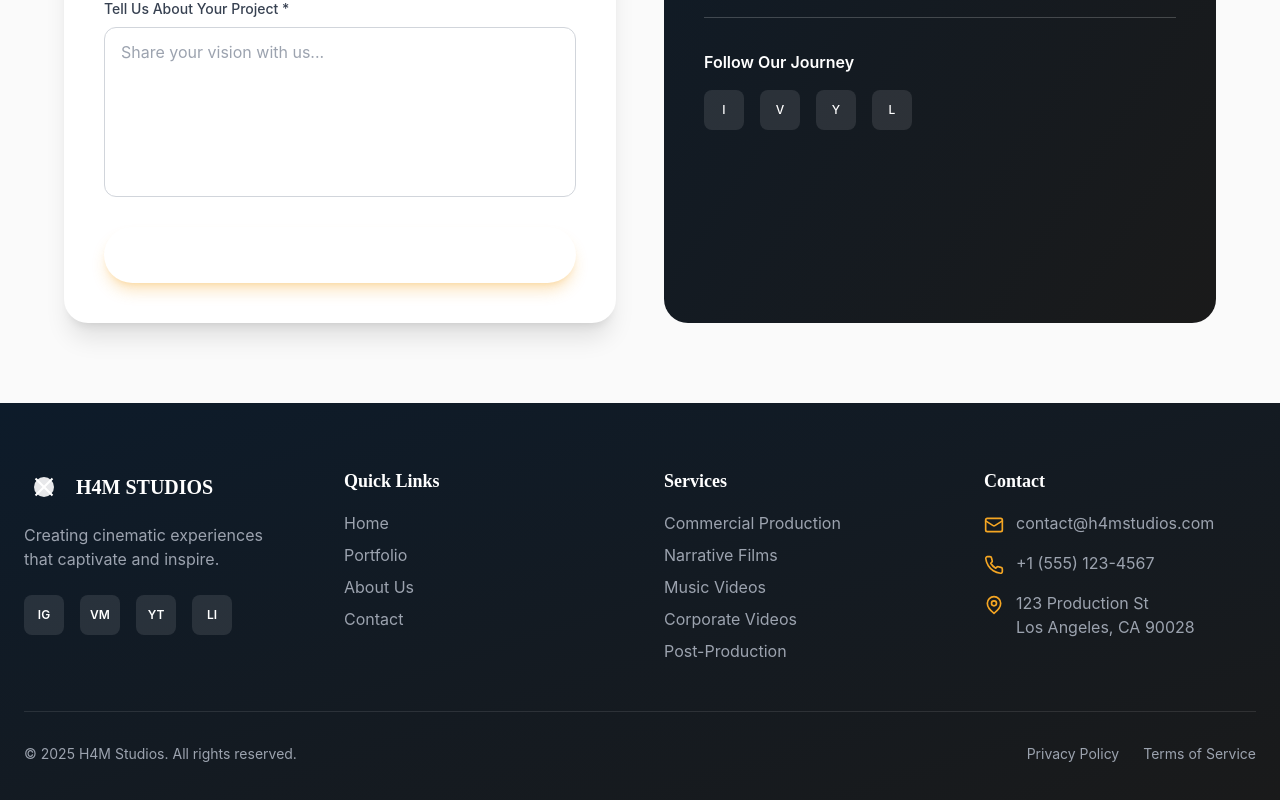
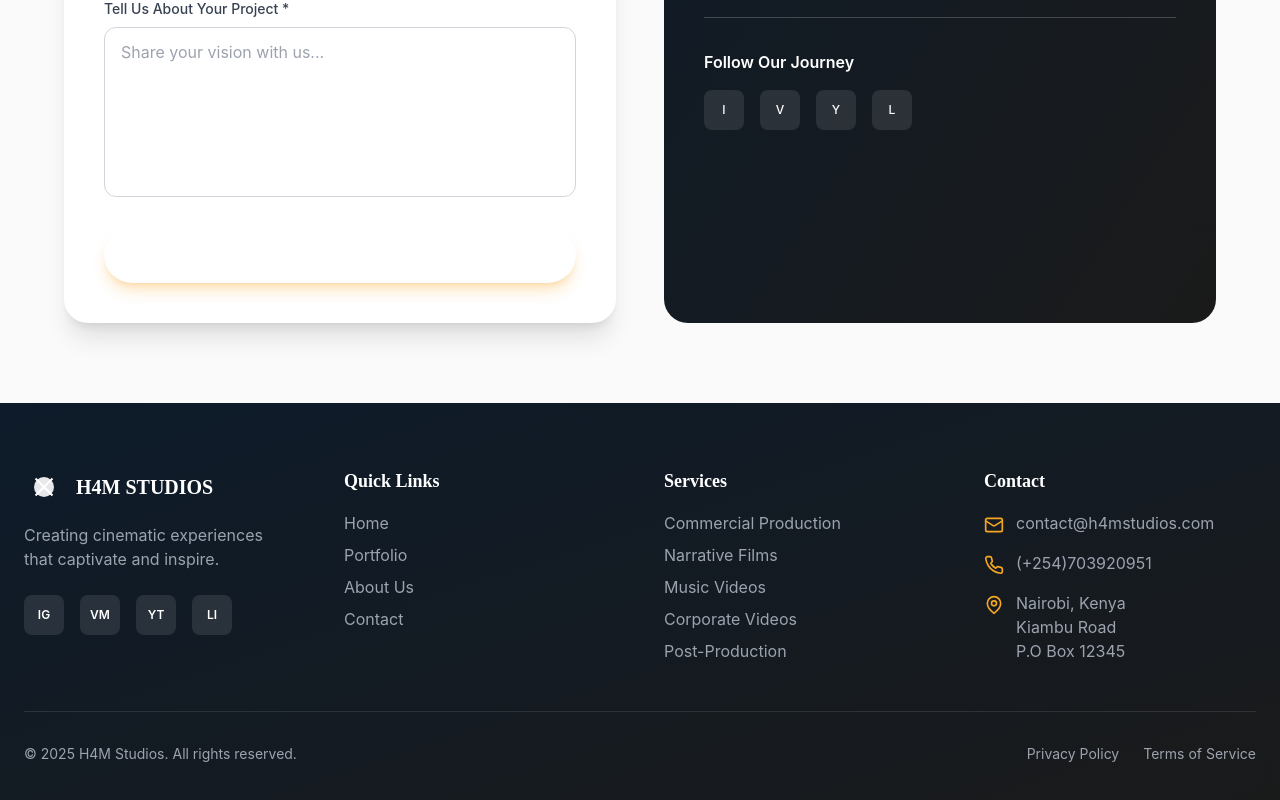
Before and after one commit to Techtoxic/cinema, a Next.js app: page /contact in a window 1280 px wide. Shown: the part 791-1591 px from the top of the page. Built offline with nearby package versions, Linux system fonts and the light colour scheme.

Commit message:
Initial commit: H4M Studios website with updated contact information for Nairobi, Kenya

```diff
--- a/components/Footer.tsx
+++ b/components/Footer.tsx
@@ -91,15 +91,16 @@ export default function Footer() {
               <li className="flex items-start gap-3">
                 <Phone size={20} className="text-primary mt-1 flex-shrink-0" />
                 <div>
-                  <p className="text-gray-400">+1 (555) 123-4567</p>
+                  <p className="text-gray-400">(+254)703920951</p>
                 </div>
               </li>
               <li className="flex items-start gap-3">
                 <MapPin size={20} className="text-primary mt-1 flex-shrink-0" />
                 <div>
                   <p className="text-gray-400">
-                    123 Production St<br />
-                    Los Angeles, CA 90028
+                    Nairobi, Kenya<br />
+                    Kiambu Road<br />
+                    P.O Box 12345
                   </p>
                 </div>
               </li>
```
